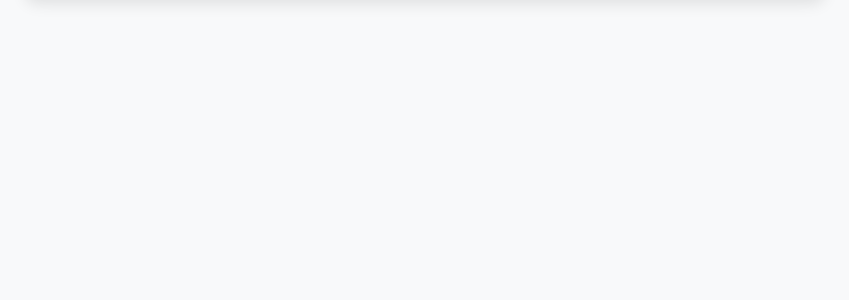
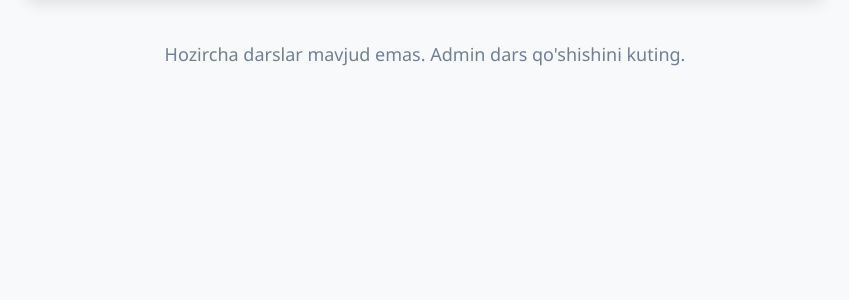
Before and after one commit to lOl-37/Murodullayev, a FastAPI app: page / in a window 1280 px wide. Shown: the part 118-418 px from the top of the page, without its empty margins (215-1064 px from the left). Run offline with FastAPI, Linux system fonts and the light colour scheme.

Commit message:
Improve course display logic in index.html
Added conditional rendering for courses and a message for no courses available.

```diff
--- a/templates/index.html
+++ b/templates/index.html
@@ -16,6 +16,7 @@
         .dars-card p { color: #718096; margin-bottom: 15px; }
         a.btn { display: inline-block; background-color: #667eea; color: white; padding: 10px 18px; border-radius: 6px; text-decoration: none; font-weight: 600; }
         a.btn:hover { background-color: #5a67d8; }
+        .no-dars { text-align: center; color: #718096; margin-top: 40px; font-size: 18px; }
     </style>
 </head>
 <body>
@@ -24,6 +25,9 @@
             <h1>🚀 Python va FastAPI Darslari</h1>
             <div class="nav-links">
                 {% if is_logged_in %}
+                    {% if is_admin %}
+                        <a href="/dars-qoshish">➕ Dars qo'shish</a>
+                    {% endif %}
                     <span style="font-weight: bold;">👤 {{ username if username else 'Admin' }}</span>
                     <a href="/profile">Profil</a>
                     <a href="/logout">Chiqish</a>
@@ -34,6 +38,7 @@
             </div>
         </header>
 
+        {% if darslar %}
             {% for dars in darslar %}
                 <div class="dars-card">
                     <h3>{{ dars.nomi }}</h3>
@@ -41,6 +46,12 @@
                     <a href="/dars/{{ dars.id }}" class="btn">Darsni ko'rish →</a>
                 </div>
             {% endfor %}
+        {% else %}
+            <div class="no-dars">
+                <p>Hozircha darslar mavjud emas. Admin dars qo'shishini kuting.</p>
+            </div>
+        {% endif %}
     </div>
 </body>
 </html>
+</html>
```
Lines whose indentation alone changed are shown as unchanged.
